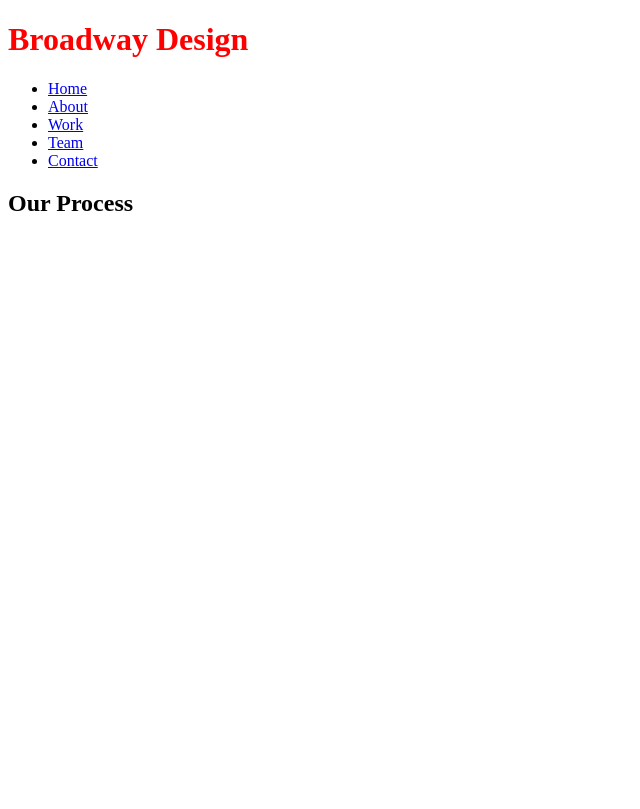
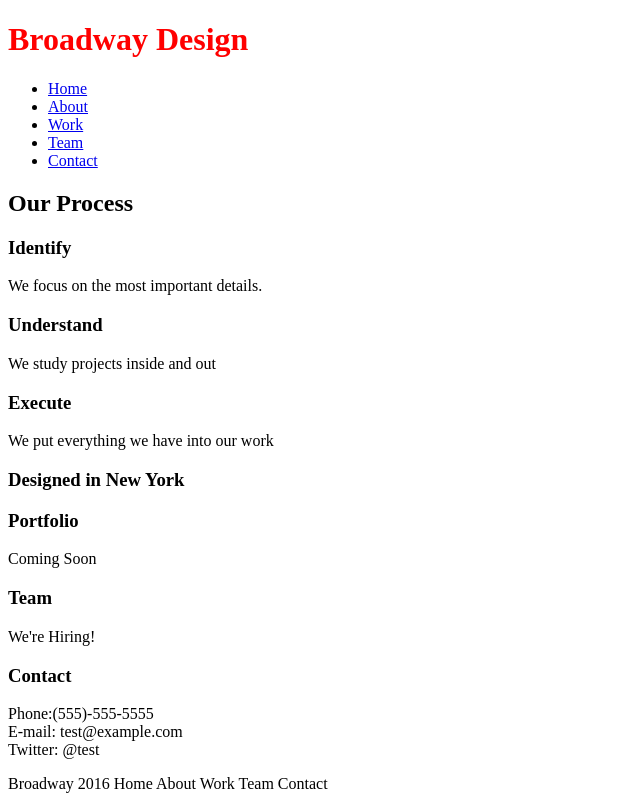
Before and after one commit to Pearlybrah/broadwayproject, a plain HTML site: page index.html in a window 1280 px wide. Shown: the whole page, without its empty margins (0-640 px from the left). Drawn offline with Linux system fonts and the light colour scheme.

Commit message:
ready for css design

```diff
--- a/index.html
+++ b/index.html
@@ -15,6 +15,27 @@
     <div id="about">
     <h2>Our Process</h2>
     <!--INSERT IDENTIFY PHOTO WITH REF LINK TO R FOLDER -->
+    <h3>Identify</h3>
+    <p>We focus on the most important details.</p>
+    <!--INSERT UNDERSTAND PHOTO WITH REF LINK TO R FOLDER -->
+    <h3>Understand</h3>
+    <p>We study projects inside and out</p>
+    <!--INSERT EXECUTE PHOTO WITH REF LINK TO R FOLDER -->
+    <h3>Execute</h3>
+    <p>We put everything we have into our work</p>
   </div>
+  <div class="banner">
+    <h3>Designed in New York</h3>
+  </div>
+  <h3 id="work">Portfolio</h3>
+    <p>Coming Soon</p>
+  <h3 id="team">Team</h3>
+    <p>We're Hiring!</p>
+  <h3 id="contact">Contact</h3>
+  <p>Phone:(555)-555-5555<br >E-mail: test@example.com <br >
+    Twitter: @test</p>
+  <footer>
+    <p>Broadway 2016 Home About Work Team Contact</p>
+  </footer>
 </body>
 </html>
```
Lines whose indentation alone changed are shown as unchanged.
